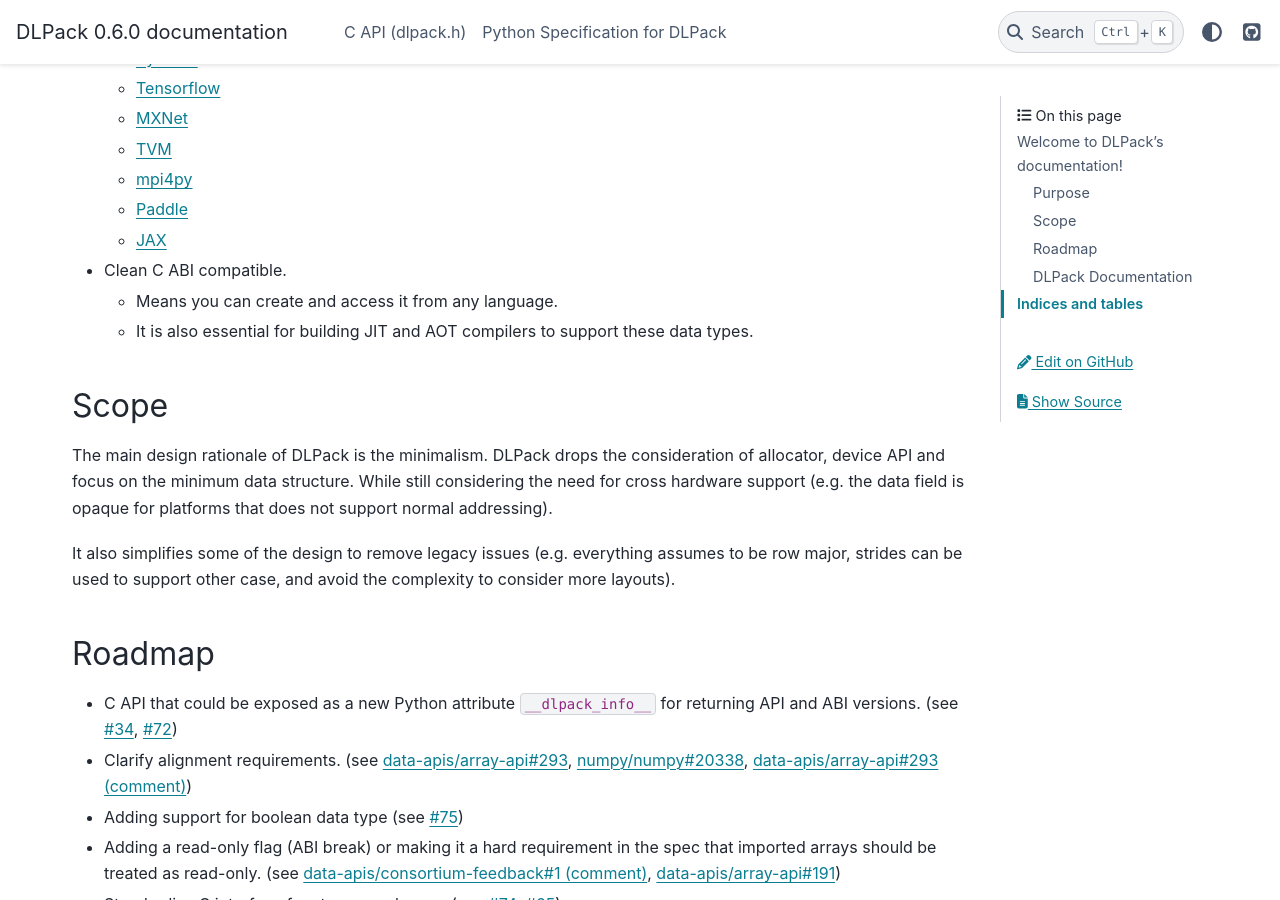
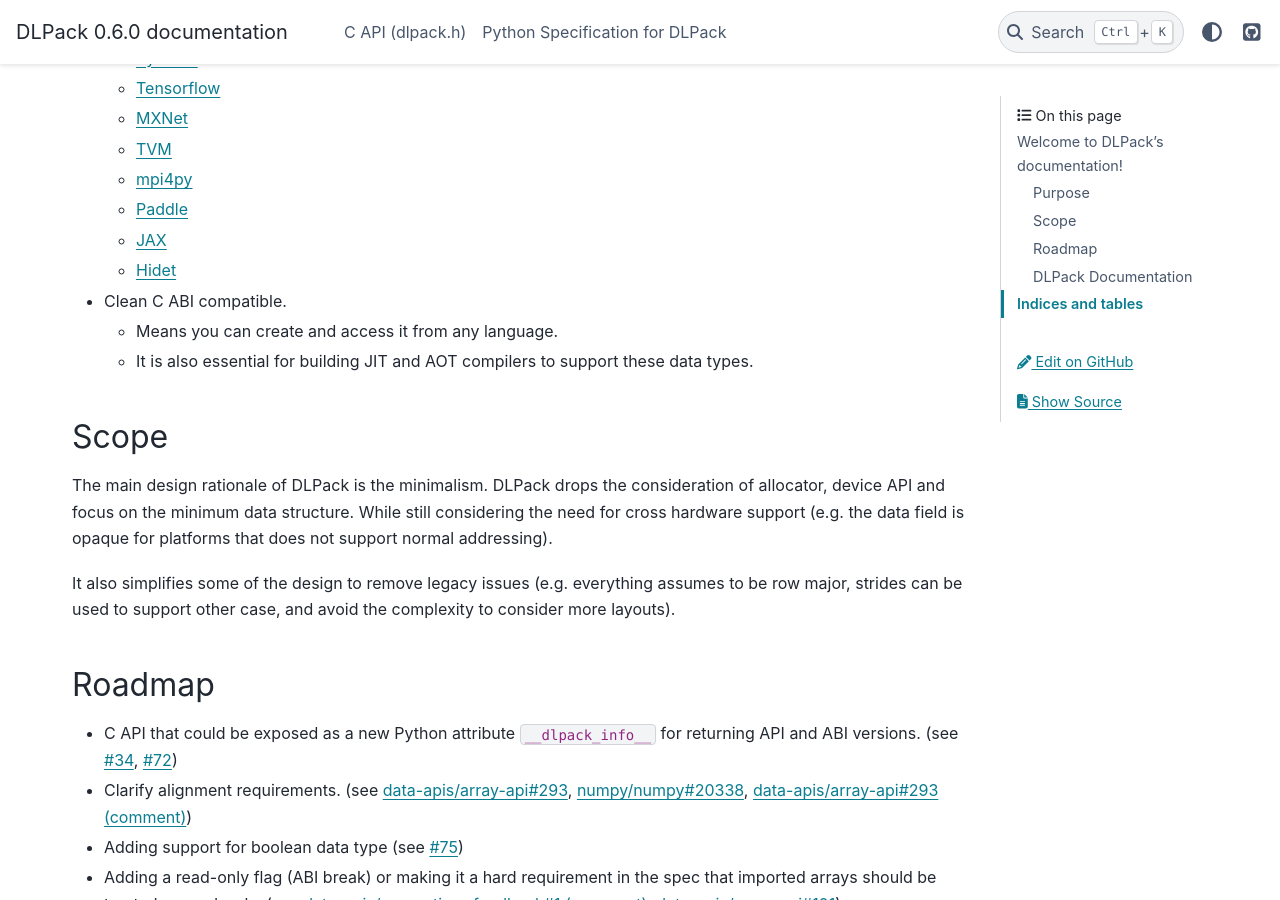
Before and after one commit to dmlc/dlpack, a Sphinx documentation site: the page built from docs/source/index.rst, in a window 1280 px wide and 900 px high, scrolled down 471 px. Built offline with Sphinx 7.4.7 and the PyData theme 0.15.4, drawn with Linux system fonts in a browser that asks for light colours.

Commit message:
add hidet to support list (#157)

```diff
--- a/docs/source/index.rst
+++ b/docs/source/index.rst
@@ -26,6 +26,7 @@
   * `mpi4py <https://mpi4py.readthedocs.io/en/stable/overview.html#support-for-gpu-aware-mpi>`_
   * `Paddle <https://www.paddlepaddle.org.cn/documentation/docs/zh/develop/api/paddle/utils/dlpack/from_dlpack_cn.html>`_
   * `JAX <https://jax.readthedocs.io/en/latest/_autosummary/jax.dlpack.from_dlpack.html#jax.dlpack.from_dlpack>`_
+  * `Hidet <https://hidet.org/docs/stable/python_api/root.html#hidet.from_dlpack>`_
 
 * Clean C ABI compatible.
 
--- a/docs/source/python_spec.rst
+++ b/docs/source/python_spec.rst
@@ -197,3 +197,4 @@
   `Cython <https://github.com/apache/tvm/blob/main/python/tvm/_ffi/_cython/ndarray.pxi>`__
 * mpi4py: `Cython <https://github.com/mpi4py/mpi4py/blob/master/src/mpi4py/MPI.src/asdlpack.pxi>`_
 * Paddle: `C++ <https://github.com/PaddlePaddle/Paddle/blob/develop/paddle/fluid/framework/tensor_util.cc#L901-L951>`__, `Python wrapper using Python C API <https://github.com/PaddlePaddle/Paddle/blob/develop/paddle/fluid/pybind/pybind.cc#L1263-L1280>`__
+* Hidet: `ctypes <https://github.com/hidet-org/hidet/blob/main/python/hidet/graph/impl/dlpack.py>`__
```
